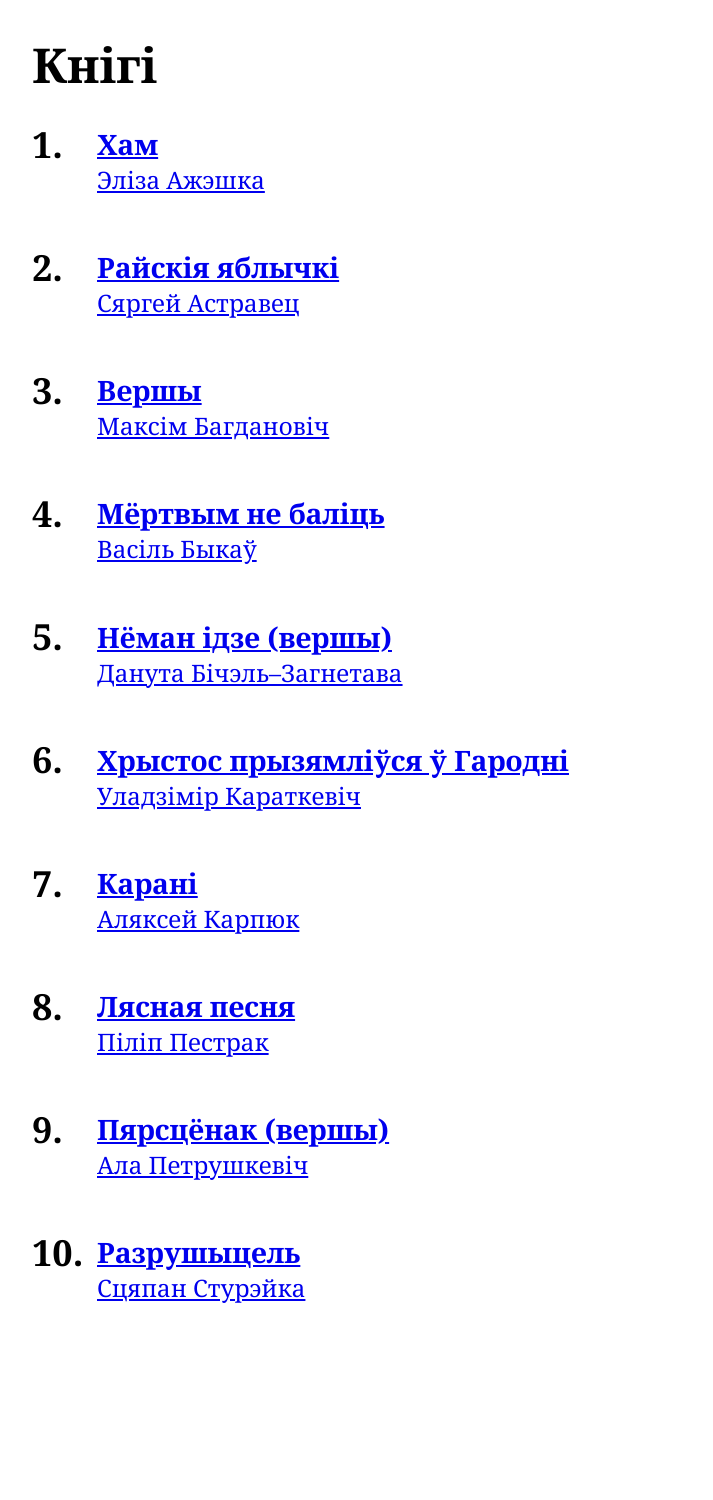
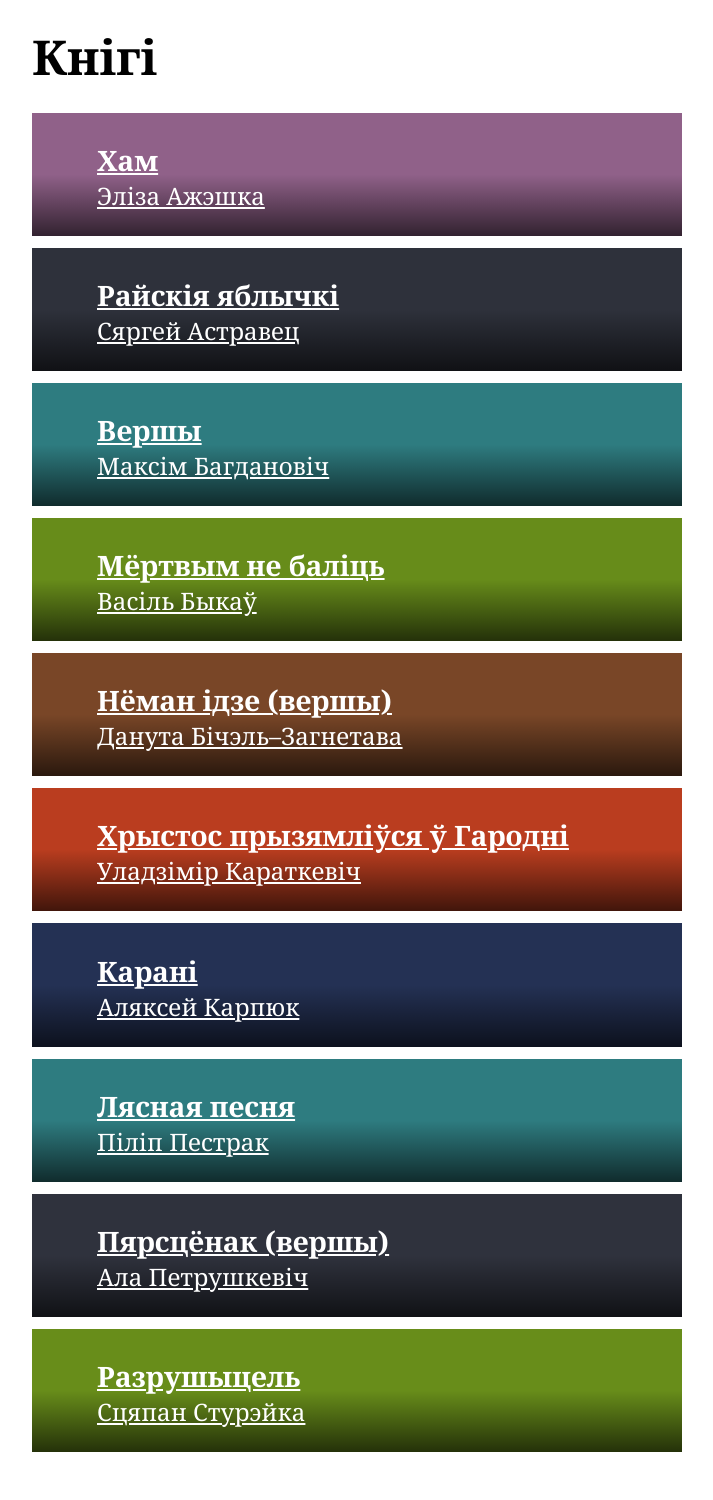
Before and after one commit to restorer/virtual-library, a PHP site: page / in a window 1280 px wide. Shown: the whole page, without its empty margins (283-996 px from the left). Before the commit the page ends 1352 px from the top, so only its background shows below. Run offline with PHP 8.4, Linux system fonts and the light colour scheme.

Commit message:
Look improved

```diff
--- a/book.css
+++ b/book.css
@@ -1,3 +1,5 @@
+/* Common */
+
 *,
 *:before,
 *:after {
@@ -13,21 +15,32 @@ html, body {
 }
 
 body {
+	font-family: "Noto Serif", serif;
 	font-size: 24px;
-	font-family: "Noto Serif", serif;
 }
 
-a {
-	color: #00e;
+/* Book */
+
+.book {
+	color: #000;
+	background: #fff;
 }
 
-.wrapper {
+.book a {
+	color: #00e;
+	text-decoration: underline;
+}
+
+.book .wrapper {
 	max-width: 650px;
 	margin: 0 auto;
+}
+
+.book .chapter {
 	text-align: justify;
 }
 
-img {
+.book img {
 	display: block;
 	width: 100%;
 }
@@ -42,117 +55,155 @@ img {
 	margin-bottom: 0;
 }
 
-.links {
-	background: #888 url(cover.jpg) repeat;
+.book .links {
+	background-image: url(cover.png);
+	background-repeat: repeat;
 	padding: 1em 0.5em;
 	line-height: 1em;
 	color: #fff;
 	text-shadow: #000 0 1px 2px;
 }
 
-.links a {
+.book .links a {
 	color: #fff;
 }
 
-.cover {
-	color: #000;
-	text-shadow: #ccc 0 1px 2px;
+.book .hyphenate {
+	/* Another way - http://code.google.com/p/hyphenator/, but too slow on mobile */
+	-webkit-hyphens: auto;
+	-moz-hyphens: auto;
+	-o-hyphens: auto;
+	hyphens: auto;
 }
 
-.cover a {
+/* Cover */
+
+.cover {
 	color: #fff;
 	text-shadow: #000 0 1px 2px;
 }
 
-.cover .wrapper {
-	position: relative;
-	min-height: 100%;
+.cover a {
+	color: #38c0ce;
+	text-decoration: underline;
+}
+
+.cover table {
+	border-collapse: collapse;
+}
+
+.cover td {
+	padding: 0;
 }
 
 .cover .outer {
-	position: absolute;
-	width: 100%;
+	height: 100%;
+	width: 800px;
+	margin: 0 auto;
+	background-image: url(cover.png);
+	background-repeat: repeat;
+}
+
+.cover .outer-cell {
 	height: 100%;
 }
 
 .cover .inner {
-	display: table;
+	height: 100%;
 	width: 100%;
-	height: 100%;
-	border-collapse: collapse;
-	background: #888 url(cover.jpg) repeat;
+	background: -moz-linear-gradient(left, rgba(0,0,0,0.65) 0%, rgba(0,0,0,0) 25%, rgba(0,0,0,0) 100%);
+	background: -webkit-gradient(linear, left top, right top, color-stop(0%, rgba(0,0,0,0.65)), color-stop(25%, rgba(0,0,0,0)), color-stop(100%, rgba(0,0,0,0)));
+	background: -webkit-linear-gradient(left, rgba(0,0,0,0.65) 0%, rgba(0,0,0,0) 25%, rgba(0,0,0,0) 100%);
+	background: -o-linear-gradient(left, rgba(0,0,0,0.65) 0%, rgba(0,0,0,0) 25%, rgba(0,0,0,0) 100%);
+	background: -ms-linear-gradient(left, rgba(0,0,0,0.65) 0%, rgba(0,0,0,0) 25%, rgba(0,0,0,0) 100%);
+	background: linear-gradient(to right, rgba(0,0,0,0.65) 0%, rgba(0,0,0,0) 25%, rgba(0,0,0,0) 100%);
 }
 
-.cover .row {
-	display: table-row;
+.cover .inner td {
 	text-align: center;
-	background: -moz-linear-gradient(left, rgba(0,0,0,0.65) 0%, rgba(0,0,0,0) 5%, rgba(0,0,0,0) 100%);
-	background: -webkit-gradient(linear, left top, right top, color-stop(0%, rgba(0,0,0,0.65)), color-stop(5%, rgba(0,0,0,0)), color-stop(100%, rgba(0,0,0,0)));
-	background: -webkit-linear-gradient(left, rgba(0,0,0,0.65) 0%, rgba(0,0,0,0) 5%, rgba(0,0,0,0) 100%);
-	background: -o-linear-gradient(left, rgba(0,0,0,0.65) 0%, rgba(0,0,0,0) 5%, rgba(0,0,0,0) 100%);
-	background: -ms-linear-gradient(left, rgba(0,0,0,0.65) 0%, rgba(0,0,0,0) 5%, rgba(0,0,0,0) 100%);
-	background: linear-gradient(to right, rgba(0,0,0,0.65) 0%, rgba(0,0,0,0) 5%, rgba(0,0,0,0) 100%);
 }
 
-.cover .chapter {
-	display: table-cell;
+.cover .inner .title {
 	height: 100%;
-	vertical-align: middle;
-	padding: 0 30px;
 }
 
-.list .wrapper {
-	text-align: left;
-	padding-bottom: 1em;
+/* Startup */
+
+.startup a {
+	color: #fff;
 }
 
-.list h1 {
-	margin-bottom: 0;
+.startup .outer {
+	max-width: 650px;
+	margin: 0 auto;
+	padding-bottom: 1.5em;
 }
 
-.list .book {
-	overflow: hidden;
+.startup h1 {
+	margin: 0.5em 0;
 }
 
-.list .book h2 {
-	float: left;
-	line-height: 1em;
+.startup .item {
+	margin: 0.5em 0;
 }
 
-.list .book h3 {
+.startup .item-inner {
+	overflow: hidden;
+	background: -moz-linear-gradient(bottom, rgba(0,0,0,0.65) 0%, rgba(0,0,0,0) 50%, rgba(0,0,0,0) 100%);
+	background: -webkit-gradient(linear, left bottom, left top, color-stop(0%, rgba(0,0,0,0.65)), color-stop(50%, rgba(0,0,0,0)), color-stop(100%, rgba(0,0,0,0)));
+	background: -webkit-linear-gradient(bottom, rgba(0,0,0,0.65) 0%, rgba(0,0,0,0) 50%, rgba(0,0,0,0) 100%);
+	background: -o-linear-gradient(bottom, rgba(0,0,0,0.65) 0%, rgba(0,0,0,0) 50%, rgba(0,0,0,0) 100%);
+	background: -ms-linear-gradient(bottom, rgba(0,0,0,0.65) 0%, rgba(0,0,0,0) 50%, rgba(0,0,0,0) 100%);
+	background: linear-gradient(to top, rgba(0,0,0,0.65) 0%, rgba(0,0,0,0) 50%, rgba(0,0,0,0) 100%);
+}
+
+.startup .item h3 {
 	margin-bottom: 0;
 	margin-left: 65px;
 }
 
-.list .book p {
+.startup .item p {
 	margin-top: 0;
 	margin-left: 65px;
 }
 
+/* Media */
+
 @media (max-width: 670px) {
+	/* max-width = wrapper max-width + 20 */
+
+	.book .chapter {
+		margin-left: 10px;
+		margin-right: 10px;
+	}
+
+	.book .img-wrap {
+		margin-left: -10px;
+		margin-right: -10px;
+	}
+
+	.startup .inner {
+		margin-left: 10px;
+		margin-right: 10px;
+	}
+}
+
+@media (max-width: 640px) {
 	body {
 		font-size: 16px;
 	}
 
-	.chapter {
-		margin-left: 10px;
-		margin-right: 10px;
+	.startup .item h3 {
+		margin-left: 30px;
 	}
 
-	.imgw {
-		margin-left: -10px;
-		margin-right: -10px;
-	}
-
-	.list .book h2 {
-		width: 40px;
-	}
-
-	.list .book h3 {
-		margin-left: 45px;
-	}
-
-	.list .book p {
-		margin-left: 45px;
+	.startup .item p {
+		margin-left: 30px;
 	}
 }
+
+@media (max-width: 800px) {
+	.cover .outer {
+		width: 100%;
+	}
+}
--- a/index.php
+++ b/index.php
@@ -5,57 +5,68 @@ $list = array(
 		'name' => 'eliza-azheshka-kham',
 		'author' => 'Эліза Ажэшка',
 		'title' => 'Хам',
+		'cover' => '#906189',
 	),
 	array(
 		'name' => 'siarhiej-astraviets-rajskiia-jablychki',
 		'author' => 'Сяргей Астравец',
 		'title' => 'Райскія яблычкі',
+		'cover' => '#2e313b',
 	),
 	array(
 		'name' => 'maksim-bahdanovich-viershy',
 		'author' => 'Максім Багдановіч',
 		'title' => 'Вершы',
+		'cover' => '#2e7c80',
 	),
 	array(
 		'name' => 'vasil-bykaw-miortvym-nie-balits',
 		'author' => 'Васіль Быкаў',
 		'title' => 'Мёртвым не баліць',
+		'cover' => '#678c1a',
 	),
 	array(
 		'name' => 'danuta-bichel-zahnietava-nioman-idzie',
 		'author' => 'Данута Бічэль&ndash;Загнетава',
 		'title' => 'Нёман ідзе (вершы)',
+		'cover' => '#794627',
 	),
 	array(
 		'name' => 'uladzimir-karatkievich-khrystos-pryziamliwsia-w-harodni',
 		'author' => 'Уладзімір Караткевіч',
 		'title' => 'Хрыстос прызямліўся ў&nbsp;Гародні',
+		'cover' => '#ba3d1f',
 	),
 	array(
 		'name' => 'aliaksiej-karpiuk-karani',
 		'author' => 'Аляксей Карпюк',
 		'title' => 'Карані',
+		'cover' => '#243154',
 	),
 	array(
 		'name' => 'pilip-piestrak-liasnaia-piesnia',
 		'author' => 'Піліп Пестрак',
 		'title' => 'Лясная песня',
+		'cover' => '#2e7c80',
 	),
 	array(
 		'name' => 'ala-pietrushkievich-piarstsionak',
 		'author' => 'Ала Петрушкевіч',
 		'title' => 'Пярсцёнак (вершы)',
+		'cover' => '#2f323d',
 	),
 	array(
 		'name' => 'stsiapan-sturejka-razrushytsiel',
 		'author' => 'Сцяпан Стурэйка',
 		'title' => 'Разрушыцель',
+		'cover' => '#688d1a',
 	),
 );
 
 $mode = '';
 $book = null;
 $bookName = '';
+$coverColor = '#2f323d';
 
 if (isset($_GET['cover']) || isset($_GET['read'])) {
 	$bookName = preg_replace('/[^a-z0-9\-]/', '', isset($_GET['cover']) ? $_GET['cover'] : $_GET['read']);
@@ -63,15 +74,23 @@ if (isset($_GET['cover']) || isset($_GET['read'])) {
 	if (is_readable(__DIR__ . "/books/{$bookName}.php")) {
 		$book = require(__DIR__ . "/books/{$bookName}.php");
 		$mode = isset($_GET['cover']) ? 'cover' : 'read';
+
+		foreach ($list as $item) {
+			if ($item['name'] == $bookName) {
+				$coverColor = $item['cover'];
+				break;
+			}
+		}
 	}
 }
 
 ?>
 <!DOCTYPE html>
-<html xmlns="http://www.w3.org/1999/xhtml">
+<?php /* Use "ru" instead of "be" to support CSS3 hyphens in Fx and IE */ ?>
+<html lang="ru">
 <head>
 	<meta http-equiv="Content-Type" content="text/html; charset=utf-8" />
-	<!-- maximum-scale, minimum-scale and user-scalable=no fixes bug with position:fixed on android browser -->
+	<?php /* maximum-scale, minimum-scale and user-scalable=no fixes bug with position:fixed on android browser */ ?>
 	<meta name="viewport" content="width=device-width, initial-scale=1.0, maximum-scale=1.0, minimum-scale=1.0, user-scalable=no" />
 	<title>
 		<?php if ($book) : ?>
@@ -89,62 +108,55 @@ if (isset($_GET['cover']) || isset($_GET['read'])) {
 	<?php endif ?>
 </head>
 <?php if ($mode == 'read') : ?>
-	<?php if ($book['cssClass'] != '') : ?><body class="<?php echo $book['cssClass'] ?>"><?php else : ?><body><?php endif ?>
+	<body class="book <?php echo $book['cssClass'] ?>">
 		<div class="wrapper">
-			<div class="links">
-				&larr; <a href="?cover=<?php echo $bookName ?>">Да вокладцы</a>
+			<div class="links" style="background-color:<?php echo $coverColor ?>;">
+				&larr; <a href="?cover=<?php echo $bookName ?>">Да вокладкі</a>
 			</div>
 		</div>
 		<div class="wrapper">
-			<div class="chapter">
-				<?php echo join('</div><div class="chapter">', $book['chapters']) ?>
+			<div class="chapter hyphenate">
+				<?php echo join('</div><div class="chapter hyphenate">', $book['chapters']) ?>
 			</div>
 		</div>
 		<div class="wrapper">
-			<div class="links">
-				&larr; <a href="?cover=<?php echo $bookName ?>">Да вокладцы</a>
+			<div class="links" style="background-color:<?php echo $coverColor ?>;">
+				&larr; <a href="?cover=<?php echo $bookName ?>">Да вокладкі</a>
 			</div>
 		</div>
 	</body>
 <?php elseif ($mode == 'cover') : ?>
 	<body class="cover">
-		<div class="wrapper">
-			<div class="outer">
-				<div class="inner">
-					<div class="row">
-						<p>
+		<table class="outer" style="background-color:<?php echo $coverColor ?>;"><tr><td class="outer-cell">
+			<table class="inner">
+				<tr><td><p>
 					<a href="?">Да спісу кніг</a>
-						</p>
-					</div>
-					<div class="row">
-						<div class="chapter">
+				</p></td></tr>
+				<tr><td class="title">
 					<h1><?php echo htmlspecialchars($book['title']) ?></h1>
 					<h3><?php echo str_replace(' ', '<br />', htmlspecialchars($book['author'])) ?></h3>
-						</div>
-					</div>
-					<div class="row">
-						<p>
+				</td></tr>
+				<tr><td><p>
 					<a href="?read=<?php echo $bookName ?>" style="font-size:1.5em;">Чытаць анлайн</a><br />
 					ці<br />
 					<a href="epub/<?php echo $bookName ?>.epub">Спампаваць epub</a>
-						</p>
-					</div>
-				</div>
-			</div>
-		</div>
+				</p></td></tr>
+			</table>
+		</td></tr></table>
 	</body>
 <?php else : ?>
-	<body class="list">
-		<div class="wrapper">
-			<div class="chapter">
+	<body class="startup">
+		<div class="outer">
+			<div class="inner">
 				<h1>Кнігі</h1>
 				<?php $index = 0 ?>
 				<?php foreach ($list as $item) : ?>
 					<?php $index++ ?>
-					<div class="book">
-						<h2><?php echo $index ?>.</h2>
+					<div class="item" style="background-color:<?php echo $item['cover'] ?>;">
+						<div class="item-inner">
 							<h3><a href="?cover=<?php echo $item['name'] ?>"><?php echo $item['title'] ?></a></h3>
 							<p><a href="?cover=<?php echo $item['name'] ?>"><?php echo $item['author'] ?></a></p>
+						</div>
 					</div>
 				<?php endforeach ?>
 			</div>
```
Also changed, not shown: tools/info.txt (+21 -20 lines), cover.jpg (deleted), cover.png (added), 2 other files. Lines whose indentation alone changed are shown as unchanged.
